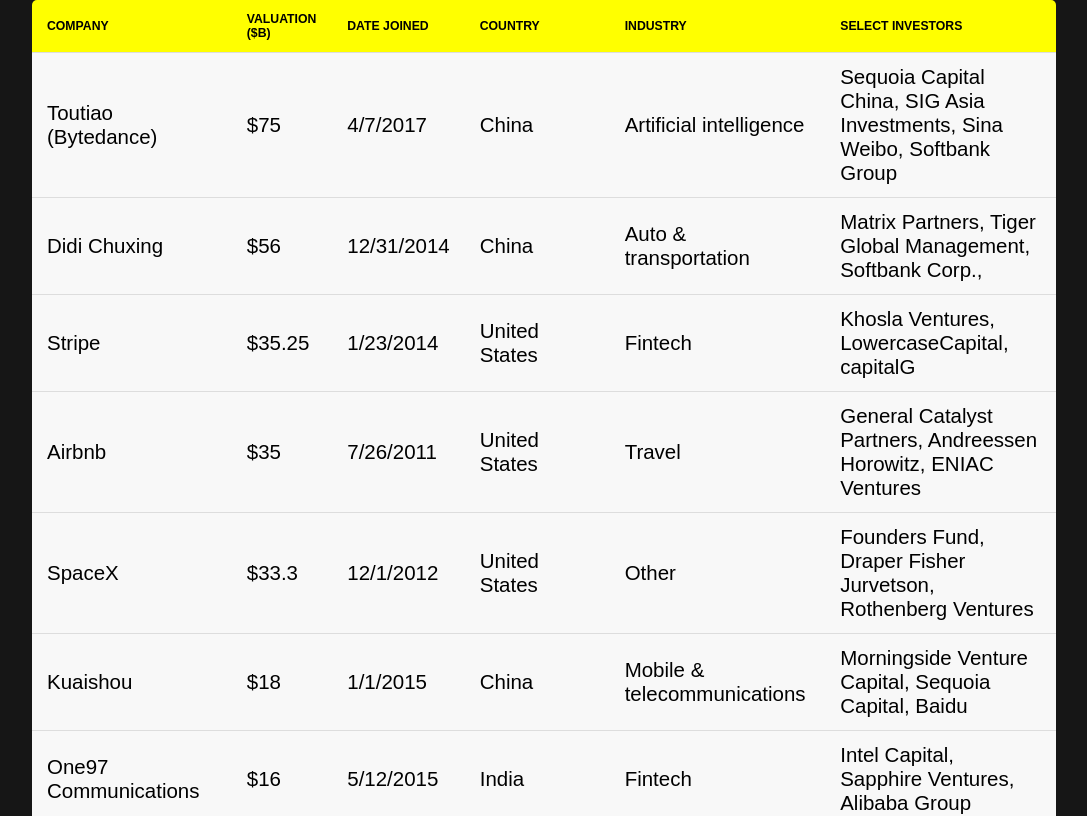
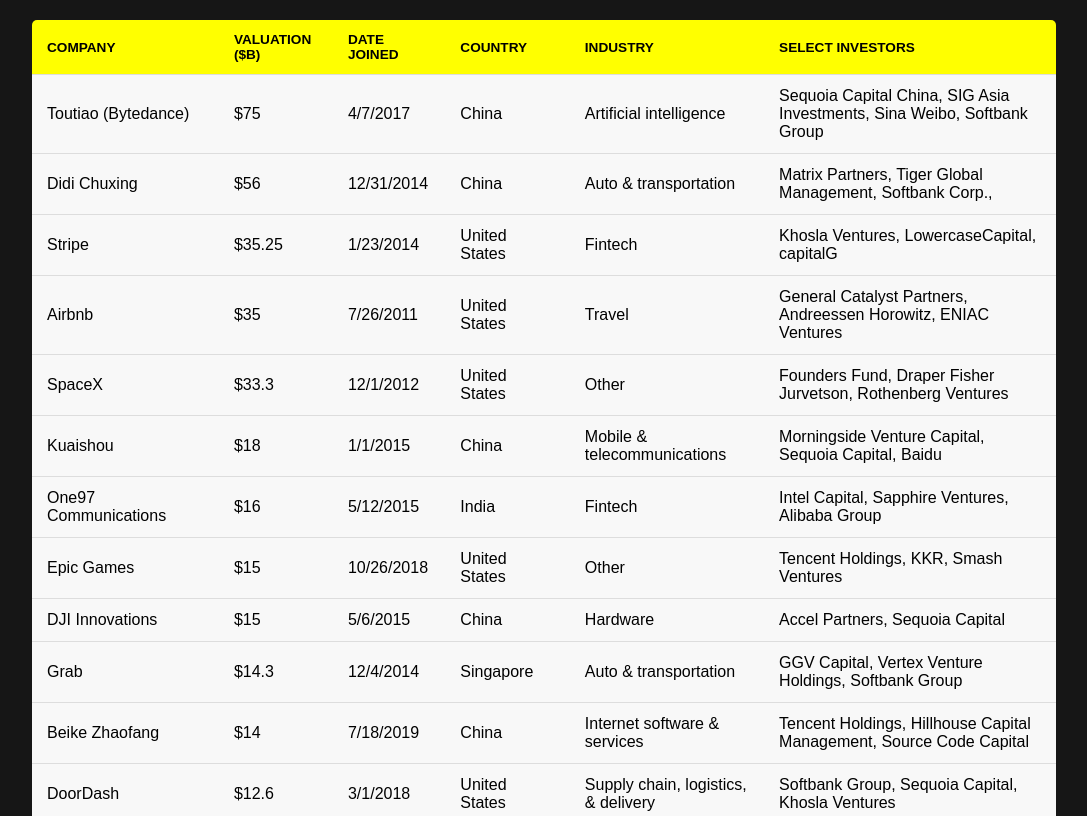
Before and after one commit to tac0de/theunicornlist, a website: page index.html in a window 1280 px wide. Shown: the top 816 px of the page, without its empty margins (96-1183 px from the left). Drawn offline with Linux system fonts and the light colour scheme.

Commit message:
width problem test 1

```diff
--- a/style.css
+++ b/style.css
@@ -1,5 +1,8 @@
 body {
   margin: 0;
+  display: flex;
+  justify-content: center;
+  align-items: center;
   font-family: sans-serif;
   background-color: #161616;
 }
@@ -7,15 +10,14 @@
 #output {
   margin-top: 20px;
   max-width: 1024px;
-  margin: 0 auto;
 }
 
 table {
   font-size: 0.9rem;
   border-radius: 5px 5px;
   overflow: hidden;
+  /* width: 100%; */
   border-collapse: collapse;
-
   table-layout: fixed;
 }
 
@@ -35,15 +37,15 @@
 }
 
 table td {
-  font-size: 1.6vw;
+  font-size: 1rem;
 }
 
 table th {
-  font-size: 0.85em;
+  font-size: 0.85rem;
   text-transform: uppercase;
 }
 
-@media screen and (max-width: 600px) {
+@media (max-width: 600px) {
   table {
     border-radius: 0;
     border: 0;
```
